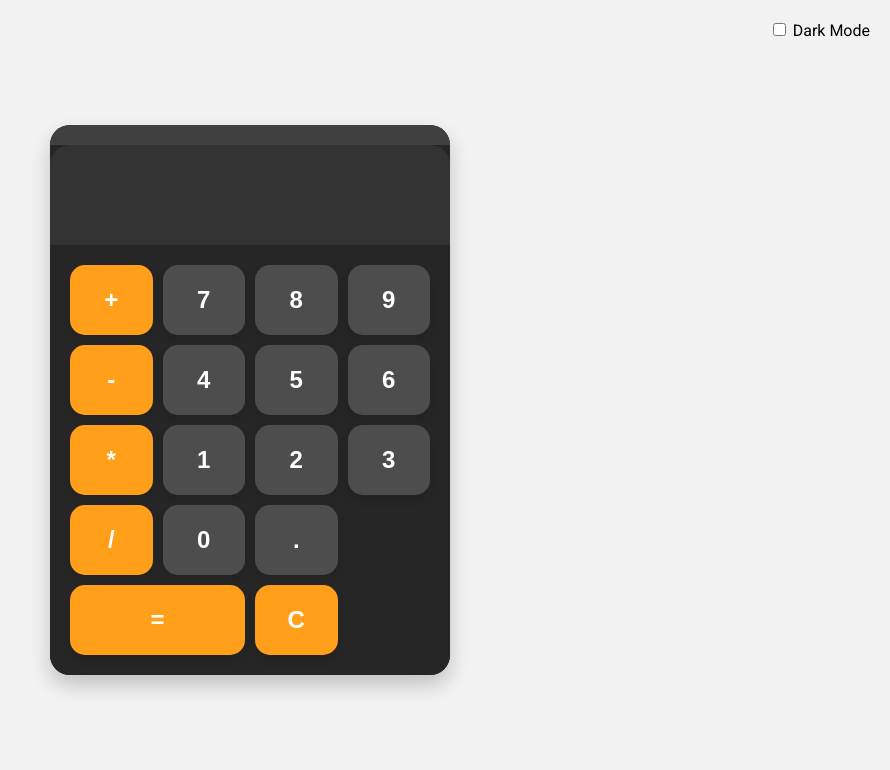
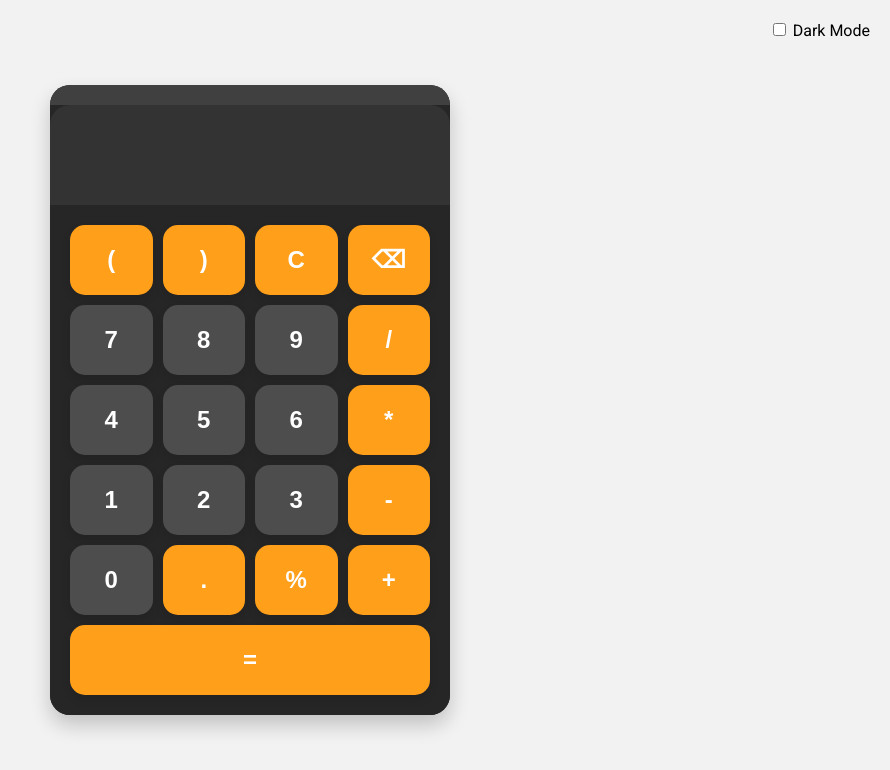
Before and after one commit to JQK1806/Basic_Calculator, a plain HTML site: page index.html in a window 1280 px wide. Shown: the whole page, without its empty margins (390-1280 px from the left). Drawn offline with Linux system fonts and the light colour scheme.

Commit message:
Order of buttons and larger "="
Changed the order of the buttons for better styling and made the "=" button larger.

```diff
--- a/index.html
+++ b/index.html
@@ -15,25 +15,35 @@
     <div id="calculator">
         <div id="history"></div>
         <input id="display" readonly>
+
         <div id="keys">
-            <button onclick="appendToDisplay('+')" class="operator-btn">+</button>
+            <button onclick="appendToDisplay('(')" class="operator-btn">(</button>
+            <button onclick="appendToDisplay(')')" class="operator-btn">)</button>
+            <button onclick="clearDisplay()" class="operator-btn">C</button>
+            <button onclick="deleteLast()" class="operator-btn">⌫</button>
+
             <button onclick="appendToDisplay('7')">7</button>
             <button onclick="appendToDisplay('8')">8</button>
             <button onclick="appendToDisplay('9')">9</button>
-            <button onclick="appendToDisplay('-')" class="operator-btn">-</button>
+            <button onclick="appendToDisplay('/')" class="operator-btn">/</button>
+
             <button onclick="appendToDisplay('4')">4</button>
             <button onclick="appendToDisplay('5')">5</button>
             <button onclick="appendToDisplay('6')">6</button>
             <button onclick="appendToDisplay('*')" class="operator-btn">*</button>
+
             <button onclick="appendToDisplay('1')">1</button>
             <button onclick="appendToDisplay('2')">2</button>
             <button onclick="appendToDisplay('3')">3</button>
-            <button onclick="appendToDisplay('/')" class="operator-btn">/</button>
+            <button onclick="appendToDisplay('-')" class="operator-btn">-</button>
+
             <button onclick="appendToDisplay('0')">0</button>
-            <button onclick="appendToDisplay('.')">.</button>
+            <button onclick="appendToDisplay('.')" class="operator-btn">.</button>
+            <button onclick="appendToDisplay('%')" class="operator-btn">%</button>
+            <button onclick="appendToDisplay('+')" class="operator-btn">+</button>
             <button onclick="calculate()" class="operator-btn large-btn">=</button>
-            <button onclick="clearDisplay()" class="operator-btn">C</button>
         </div>
+
     </div>
 
     <script src="index.js"></script>
--- a/index.js
+++ b/index.js
@@ -1,13 +1,17 @@
+// Display
 const display = document.getElementById("display");
 
+// Add the input to the calculator display
 function appendToDisplay(input){
     display.value += input;
 }
 
+// Empty the display
 function clearDisplay(){
     display.value = "";
 }
 
+// Calculate what is in the display
 function calculate(){
     const history = document.getElementById('history');
     try {
@@ -19,10 +23,17 @@ function calculate(){
     }
 }
 
+// Delete the last value in the display
+function deleteLast() {
+    display.value = display.value.slice(0, -1);
+}
+
+// Dark mode
 document.getElementById('dark-mode-toggle').addEventListener('change', (e) => {
     document.body.classList.toggle('dark-mode', e.target.checked);
 });
 
+// Keyboard support
 document.addEventListener('keydown', (e) => {
     const key = e.key;
     if (key >= "0" && key <= "9" || key === "+" || key === "-" || key === "*" || key === "/" || key === ".") {
--- a/styles.css
+++ b/styles.css
@@ -94,7 +94,7 @@ button:active{
 }
 
 .large-btn{
-    grid-column: span 2;
+    grid-column: span 4;
 }
 
 body.dark-mode{
```
